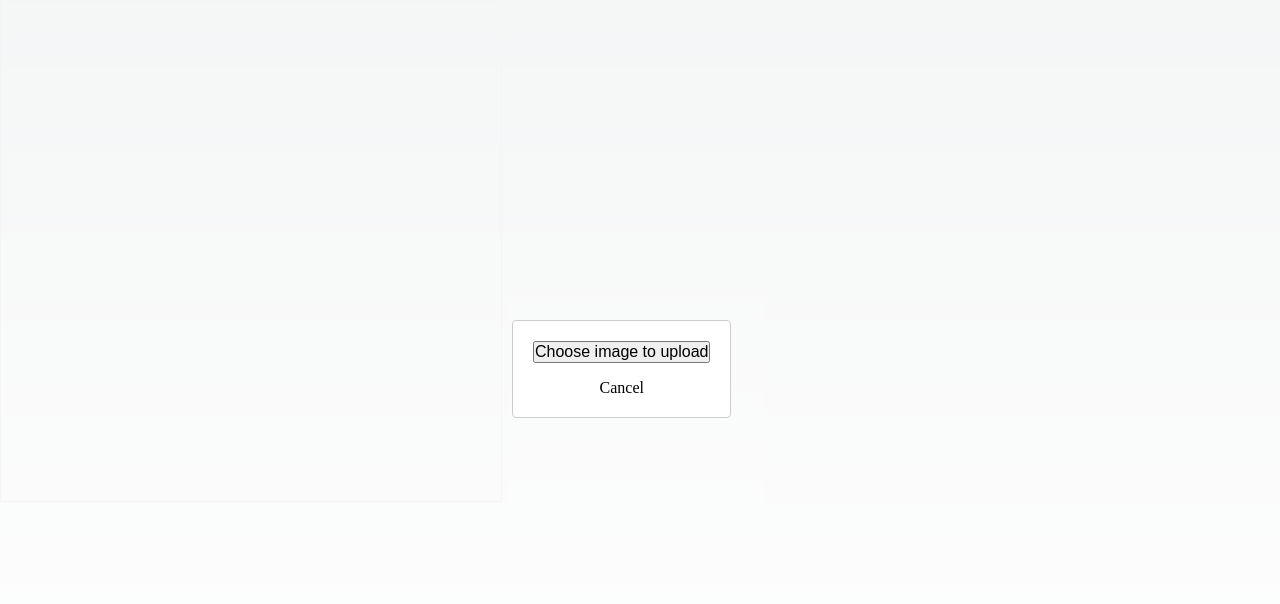
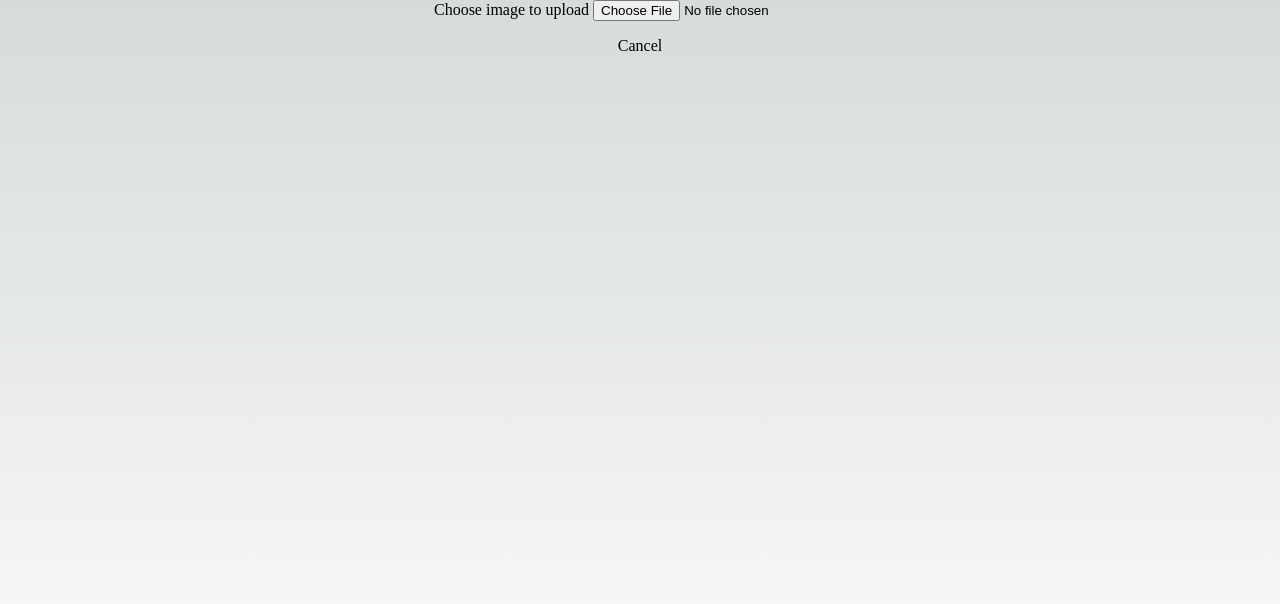
Before and after one commit to HENOZIWD/nonogram, a Next.js app: page /game/imageCustom in a window 1280 px wide. Shown: the top 604 px of the page. Built offline with nearby package versions, Linux system fonts and the light colour scheme.

Commit message:
Refactor code

```diff
--- a/src/pages/api/hello.ts
+++ /dev/null
@@ -1,13 +0,0 @@
-// Next.js API route support: https://nextjs.org/docs/api-routes/introduction
-import type { NextApiRequest, NextApiResponse } from 'next'
-
-type Data = {
-  name: string
-}
-
-export default function handler(
-  req: NextApiRequest,
-  res: NextApiResponse<Data>
-) {
-  res.status(200).json({ name: 'John Doe' })
-}
--- a/src/pages/game/imageCustom.tsx
+++ b/src/pages/game/imageCustom.tsx
@@ -1,7 +1,7 @@
 import NextImage from 'next/image';
 import Link from 'next/link';
 import { SyntheticEvent, useRef, useState } from 'react';
-import ReactModal from 'react-modal';
+import styles from '@/styles/ImageCustom.module.css';
 
 interface ICanvasData {
   xPos: number;
@@ -9,8 +9,6 @@ interface ICanvasData {
   width: number;
   height: number;
 }
-
-ReactModal.setAppElement('#__next');
 
 export default function ImageCustom() {
 
@@ -23,7 +21,6 @@ export default function ImageCustom() {
     width: 0,
     height: 0
   });
-  const [modalIsOpen, setModalIsOpen] = useState<boolean>(true);
 
   const onImageFileChange = (event: React.ChangeEvent<HTMLInputElement>) => {
     const curFiles = event.target.files;
@@ -59,39 +56,11 @@ export default function ImageCustom() {
     const ctx = canvasRef.current!.getContext("2d");
     ctx!.clearRect(0, 0, 500, 500);
     ctx!.drawImage(imageRef.current!, canvasImageData.xPos, canvasImageData.yPos, canvasImageData.width, canvasImageData.height);
-    setModalIsOpen(false);
   }
 
   return (
-    <div style={{ minHeight: '100vh' }}>
-      <ReactModal
-        isOpen={modalIsOpen}
-        style={{ content: { top: '40%', left: '40%', right: 'auto', bottom: 'auto' } }}
-        contentLabel="Select nonogram size"
-      >
-        <button
-          type="button"
-          style={{ fontSize: '1rem' }}
-        >
-          <label htmlFor="image_uploads">
-            Choose image to upload
-          </label>
-        </button>
-        <input
-          type="file"
-          id="image_uploads"
-          accept="image/*"
-          onChange={onImageFileChange}
-          style={{ display: 'none' }} // !! Not good for screen reader
-        />
-        <br />
-        <Link
-          href={'/'}
-          style={{ display: 'flex', justifyContent: 'center', marginTop: '1rem' }}
-        >
-          Cancel
-        </Link>
-      </ReactModal>
+    <div style={{ minHeight: '100vh', display: 'flex', flexDirection: 'column' }}>
+      <div className={styles.imageSelect}>
         <NextImage
           ref={imageRef}
           src={currentImageSrc}
@@ -101,38 +70,35 @@ export default function ImageCustom() {
           height={0}
           style={{ display: 'none' }}
         />
+        {canvasImageData.width !== 0 &&
+        <>
           <canvas
             ref={canvasRef}
             width={500}
             height={500}
-        style={{ border: '1px solid lightgray' }}
           />
           <br />
-      {modalIsOpen ? null :
-      <>
-      <button
-        type="button"
-        style={{ fontSize: '1rem', margin: '1rem' }}
-      >
+        </>
+        }
+        <div className={styles.upload}>
           <label htmlFor="image_uploads">
-          Choose image to upload
+            Choose image to upload&nbsp;
           </label>
-      </button>
           <input
             type="file"
             id="image_uploads"
             accept="image/*"
             onChange={onImageFileChange}
-        style={{ display: 'none' }} // !! Not good for screen reader
           />
-      <br />
+        </div>
+        <div className={styles.cancel}>
           <Link
             href={'/'}
-        style={{ margin: '1rem' }}
           >
-        Back to Home
+            Cancel
           </Link>
-      </>}
+        </div>
+      </div>
     </div>
   )
 }
--- a/src/pages/index.tsx
+++ b/src/pages/index.tsx
@@ -82,10 +82,9 @@ export default function Home({ gameCardsData }: { gameCardsData: IGameCard[] })
           <Link
             href={'/game/imageCustom'}
             className={styles.card}
-            style={{ backgroundColor: '#c6c6c6' }}
           >
             <h2>
-              Image Custom&nbsp;<span>&gt;</span>
+              Image Custom (Test)&nbsp;<span>&gt;</span>
             </h2>
             <p>
               Make your own with image!
@@ -94,7 +93,6 @@ export default function Home({ gameCardsData }: { gameCardsData: IGameCard[] })
           <Link
             href={'/game/custom'}
             className={styles.card}
-            style={{ backgroundColor: '#c6c6c6' }}
           >
             <h2>
               Custom&nbsp;<span>&gt;</span>
--- /dev/null
+++ b/src/styles/ImageCustom.module.css
@@ -0,0 +1,16 @@
+.imageSelect {
+  display: flex;
+  flex-direction: column;
+  justify-content: center;
+  align-self: center;
+  max-width: 700px;
+}
+
+.upload {
+  text-align: center;
+}
+
+.cancel {
+  padding: 1rem;
+  text-align: center;
+}
--- a/src/styles/globals.css
+++ b/src/styles/globals.css
@@ -82,7 +82,7 @@
 html,
 body {
   max-width: 100vw;
-  overflow-x: hidden;
+  overflow: auto;
 }
 
 body {
```
Also changed, not shown: src/pages/game/[id].tsx (+4 -3 lines), src/pages/game/custom.tsx (+6 -4 lines), src/styles/Custom.module.css (added, +23 -0 lines), src/styles/Game.module.css (added, +16 -0 lines). Lines whose indentation alone changed are shown as unchanged.
